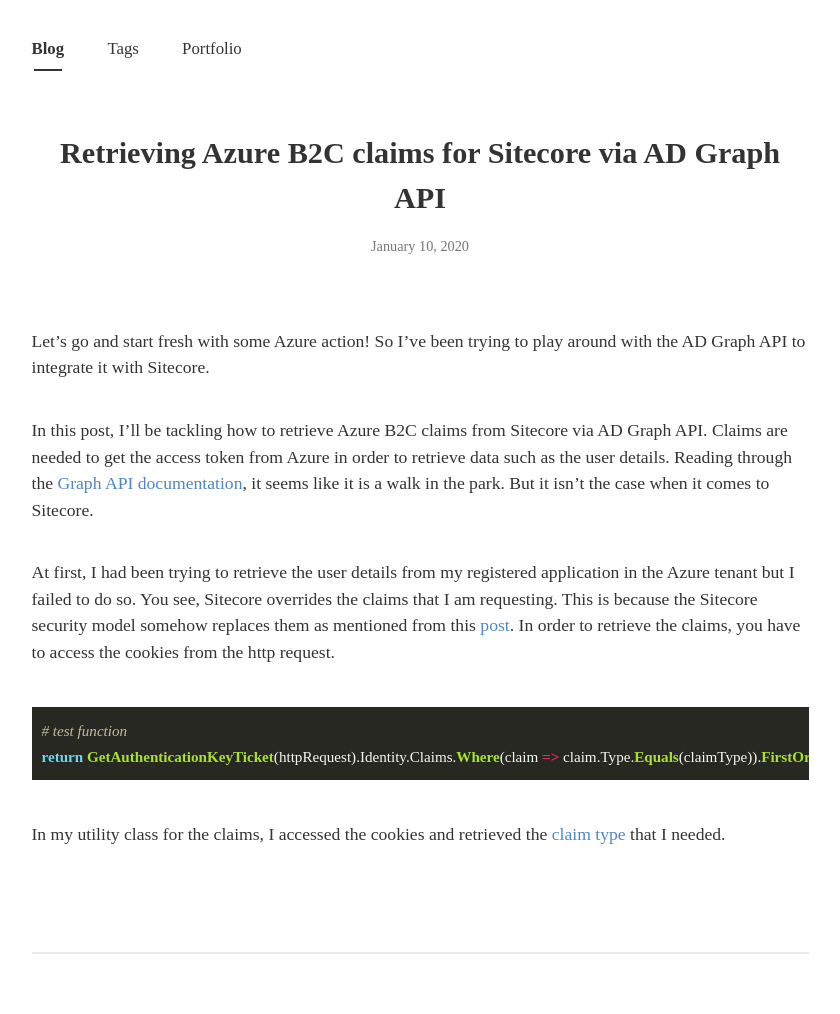
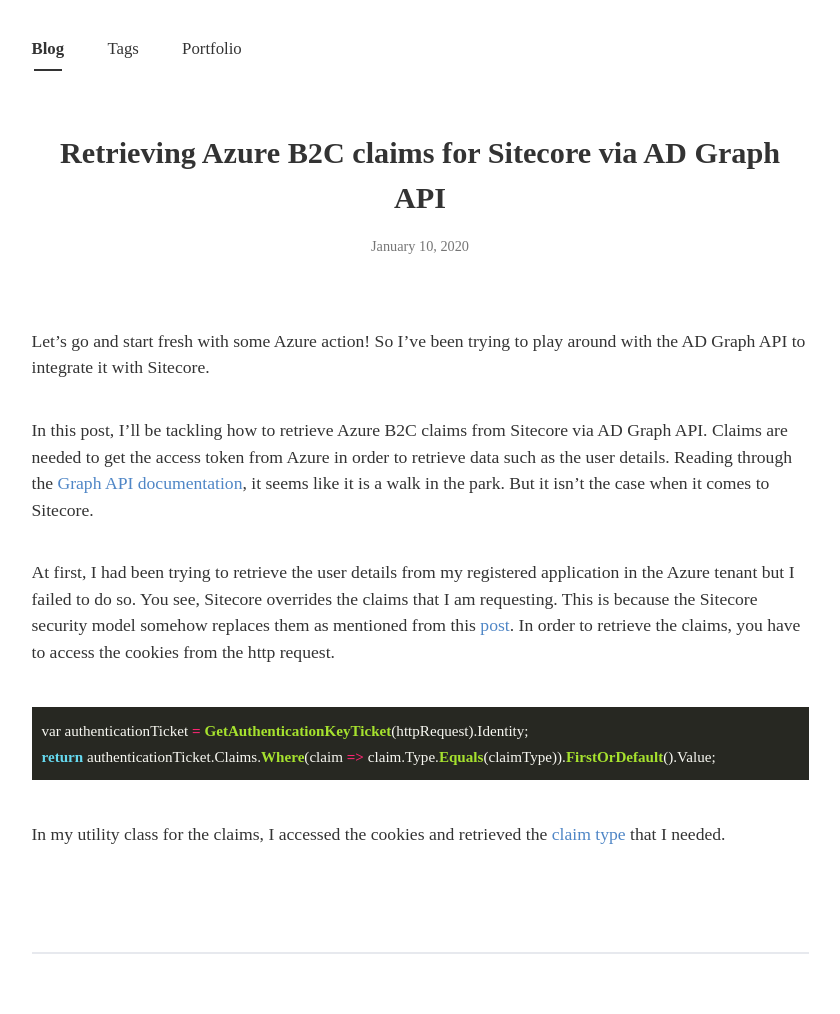
Before and after one commit to bonasfvck/blog, a Jekyll site: the page built from _posts/2020-01-10-retrieving-claims-azure-graph-sitecore.md, in a window 1280 px wide. Shown: the whole page, without its empty margins (220-1060 px from the left). Built offline with Jekyll 4.4.1, drawn with Linux system fonts in a browser that asks for light colours; nearby versions of some CDN libraries; some web fonts are replaced; comment, search, counter and statistics services are not loaded.

Commit message:
Update 2020-01-10-retrieving-claims-azure-graph-sitecore.md

```diff
--- a/_posts/2020-01-10-retrieving-claims-azure-graph-sitecore.md
+++ b/_posts/2020-01-10-retrieving-claims-azure-graph-sitecore.md
@@ -20,8 +20,8 @@
 <br>
 
 {% highlight python %}
-# test function
-return GetAuthenticationKeyTicket(httpRequest).Identity.Claims.Where(claim => claim.Type.Equals(claimType)).FirstOrDefault().Value;
+var authenticationTicket = GetAuthenticationKeyTicket(httpRequest).Identity;
+return authenticationTicket.Claims.Where(claim => claim.Type.Equals(claimType)).FirstOrDefault().Value;
 {% endhighlight %}
 
 <br>
```
